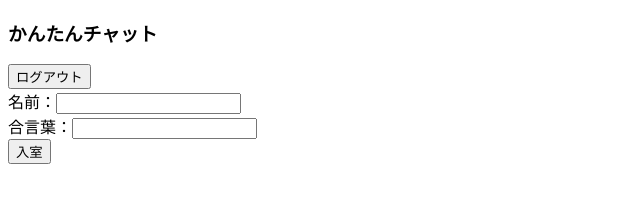
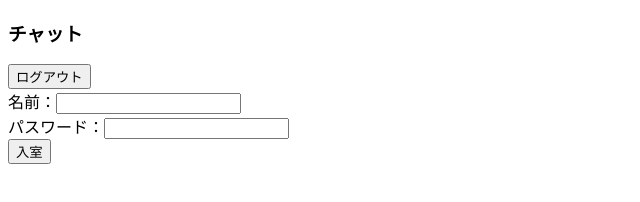
Before and after one commit to HN-Happy/chat-app, a plain HTML site: page index.html in a window 1280 px wide. Both pictures are taken after a click on the button "入室". Shown: the whole page, without its empty margins (0-640 px from the left). Drawn offline with nearby package versions, Linux system fonts and the light colour scheme.

Commit message:
Update index.html

```diff
--- a/index.html
+++ b/index.html
@@ -10,12 +10,12 @@
 </head>
 <body>
 
-<h3>かんたんチャット</h3>
+<h3>チャット</h3>
 <button onclick="logout()">ログアウト</button>
 
 <div id="login">
   名前：<input id="name"><br>
-  合言葉：<input id="pass" type="password"><br>
+  パスワード：<input id="pass" type="password"><br>
   <button onclick="start()">入室</button>
 </div>
 
@@ -53,7 +53,7 @@ async function start(){
   name = document.getElementById("name").value;
 
   if(pass !== "0830"){
-    alert("合言葉が違います");
+    alert("パスワードが違います");
     return;
   }
 
```
